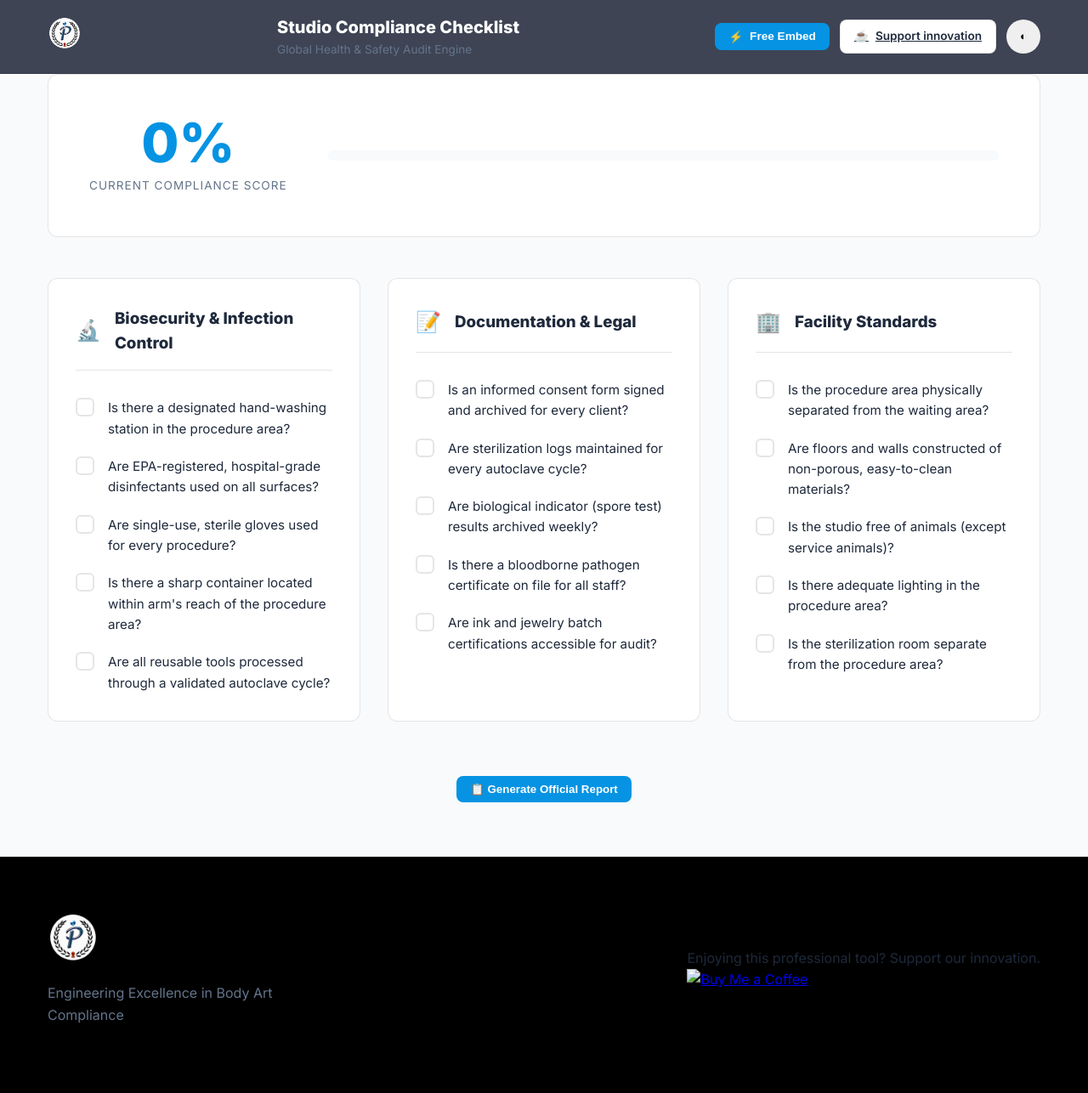
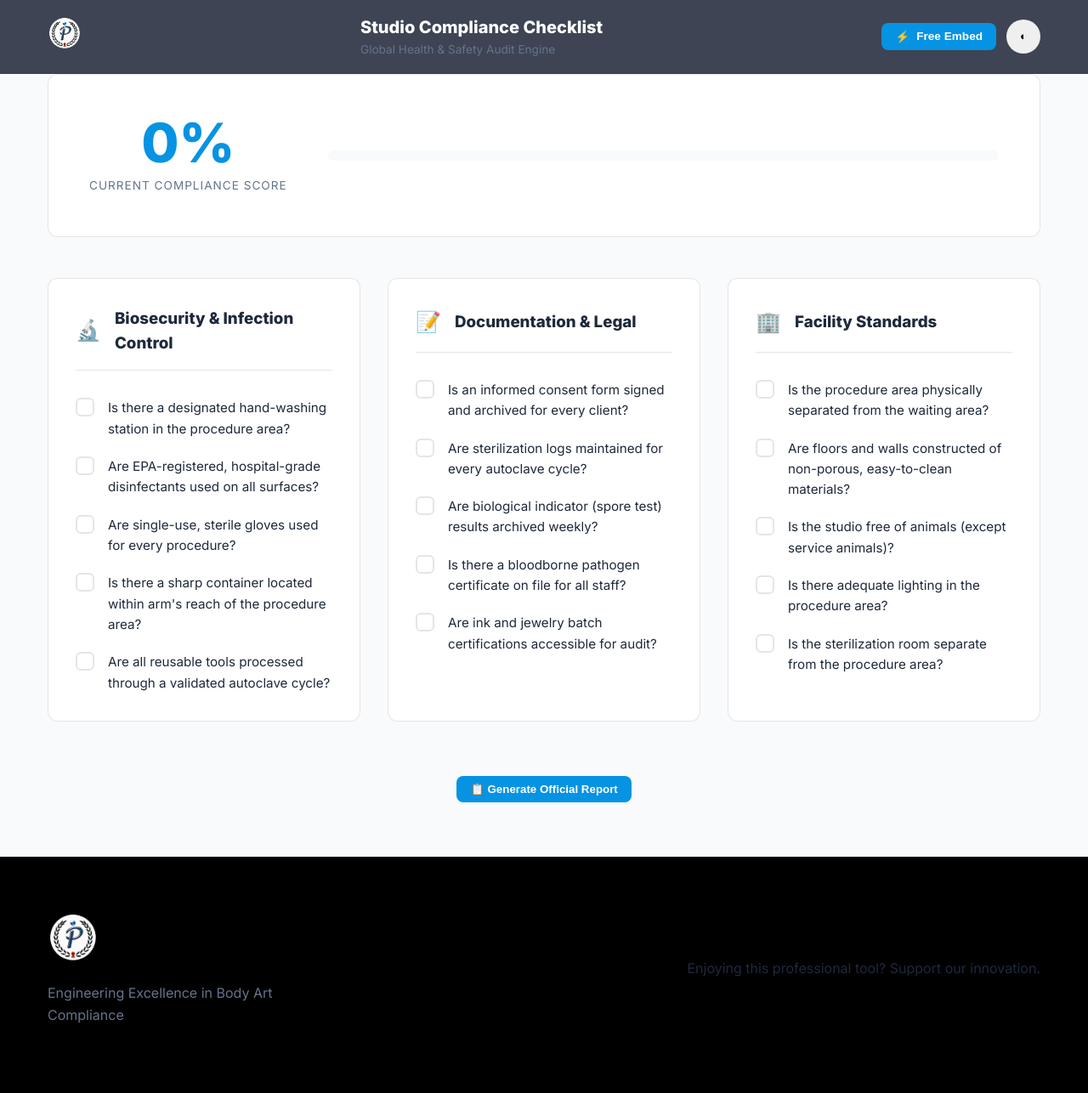
Before and after one commit to Poli-International/studio-compliance-checklist, a plain HTML site: page index.html in a window 1280 px wide. Shown: the top 1286 px of the page at 85% size. Drawn offline with Linux system fonts and the light colour scheme.

Commit message:
remove the donation button from the tool itself
A "buy me a coffee" button does not belong inside a professional tool,
and least of all inside an embed a studio puts on its own site. The
site keeps one, in the footer, on the correct account.

Edited in place rather than overwritten from the website copy, so the
standalone page chrome that differs on purpose is untouched.

```diff
--- a/index.html
+++ b/index.html
@@ -52,10 +52,7 @@
                     <span class="embed-icon">⚡</span>
                     <span class="embed-text">Free Embed</span>
                 </button>
-                <a href='https://ko-fi.com/patrickkofi' target='_blank' class="btn btn--secondary btn--small kofi-button">
-                    <span class="kofi-icon">☕</span>
-                    <span class="kofi-text">Support innovation</span>
-                </a>
+
                 <button id="darkModeToggle" class="btn btn--icon" aria-label="Toggle dark mode">
                     <span class="dark-mode-icon">◐</span>
                 </button>
@@ -82,9 +79,7 @@
                 </div>
                 <div class="site-footer__support">
                     <p class="support-text">Enjoying this professional tool? Support our innovation.</p>
-                    <a href="https://ko-fi.com/patrickkofi" target="_blank">
-                        <img src="https://storage.ko-fi.com/cdn/kofi6.png?v=6" alt="Buy Me a Coffee" height="50">
-                    </a>
+
                 </div>
             </div>
             <div class="site-footer__bottom">
```
